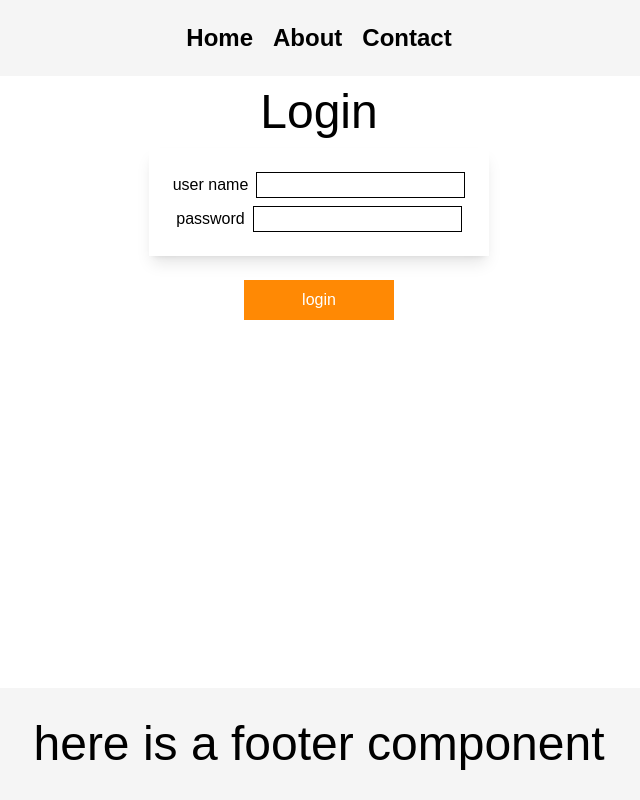
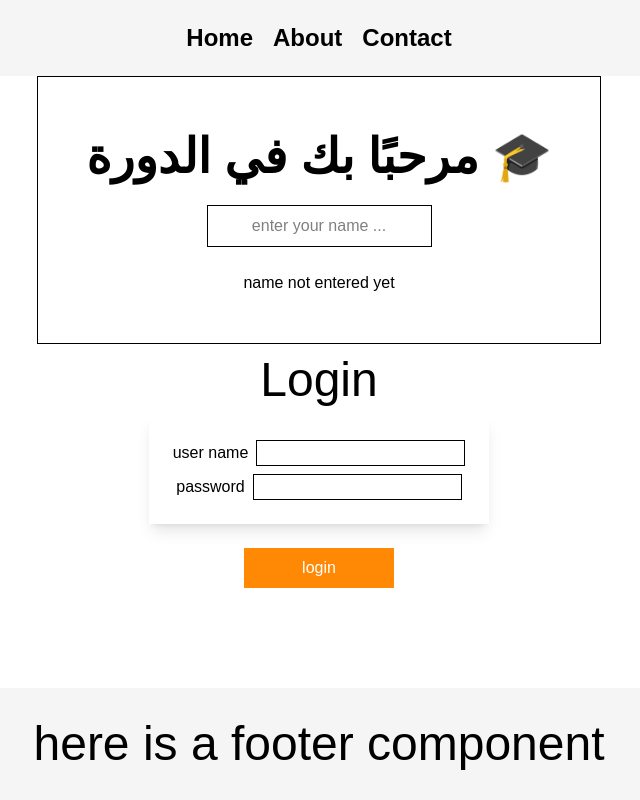
Before and after one commit to Nextjs-bootcamp-2025/ali-osman, a Next.js app: page /contact in a window 1280 px wide. Shown: the whole page, without its empty margins (321-961 px from the left). Built offline with nearby package versions, Linux system fonts and the light colour scheme.

Commit message:
use displayName component

```diff
--- a/app/contact/page.js
+++ b/app/contact/page.js
@@ -1,7 +1,6 @@
 'use client';
 import React, { useState } from 'react';
-import Button from '../components/Button';
-
+import DisplayName from '../components/DisplayName';
 // onChange Event
 
 const Contact = () => {
@@ -10,6 +9,7 @@ const Contact = () => {
 
   return (
     <div className="text-center flex flex-col justify-center items-center">
+      <DisplayName />
       <h1>Login</h1>
       <form
         action=""
```
